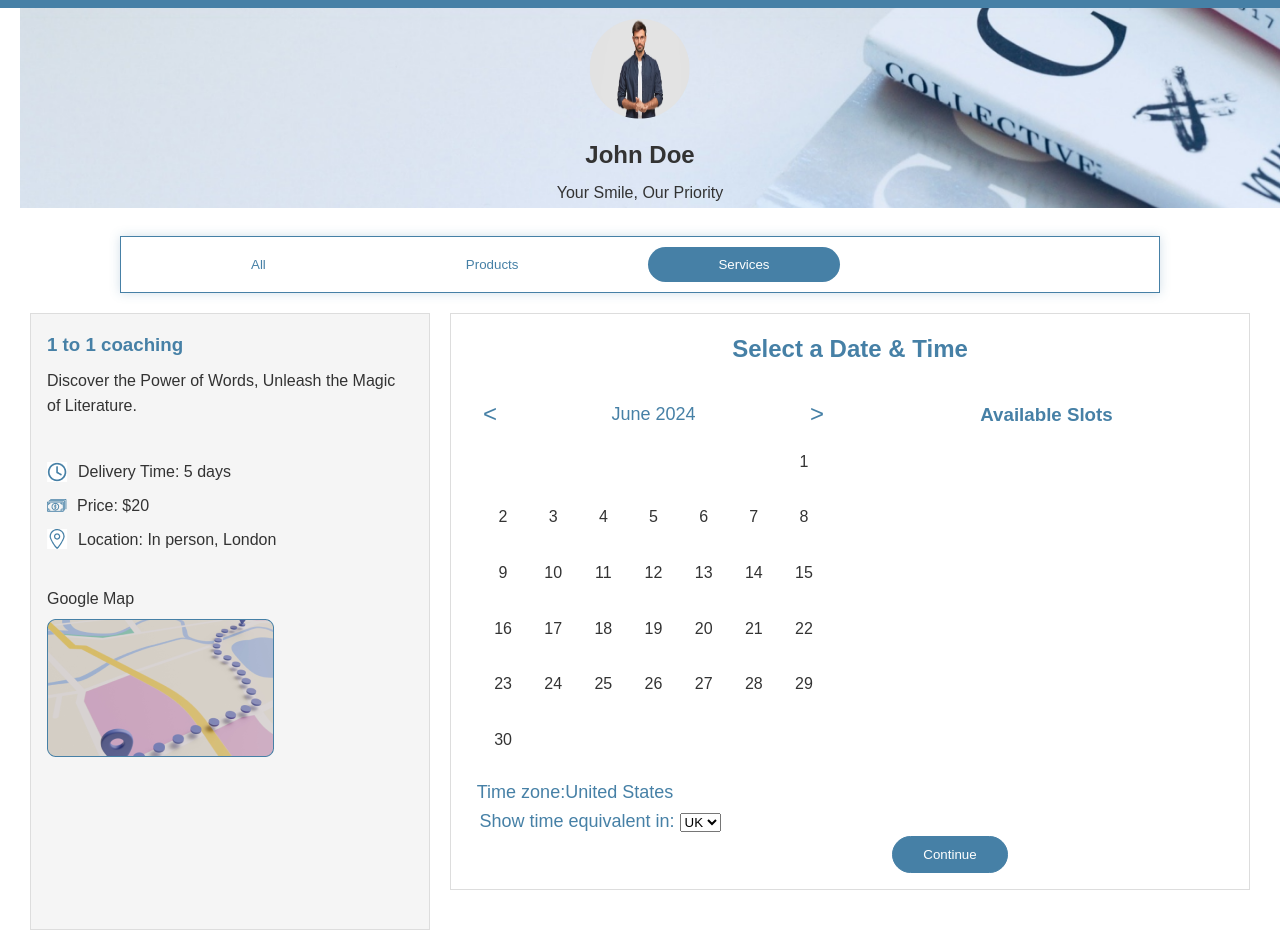
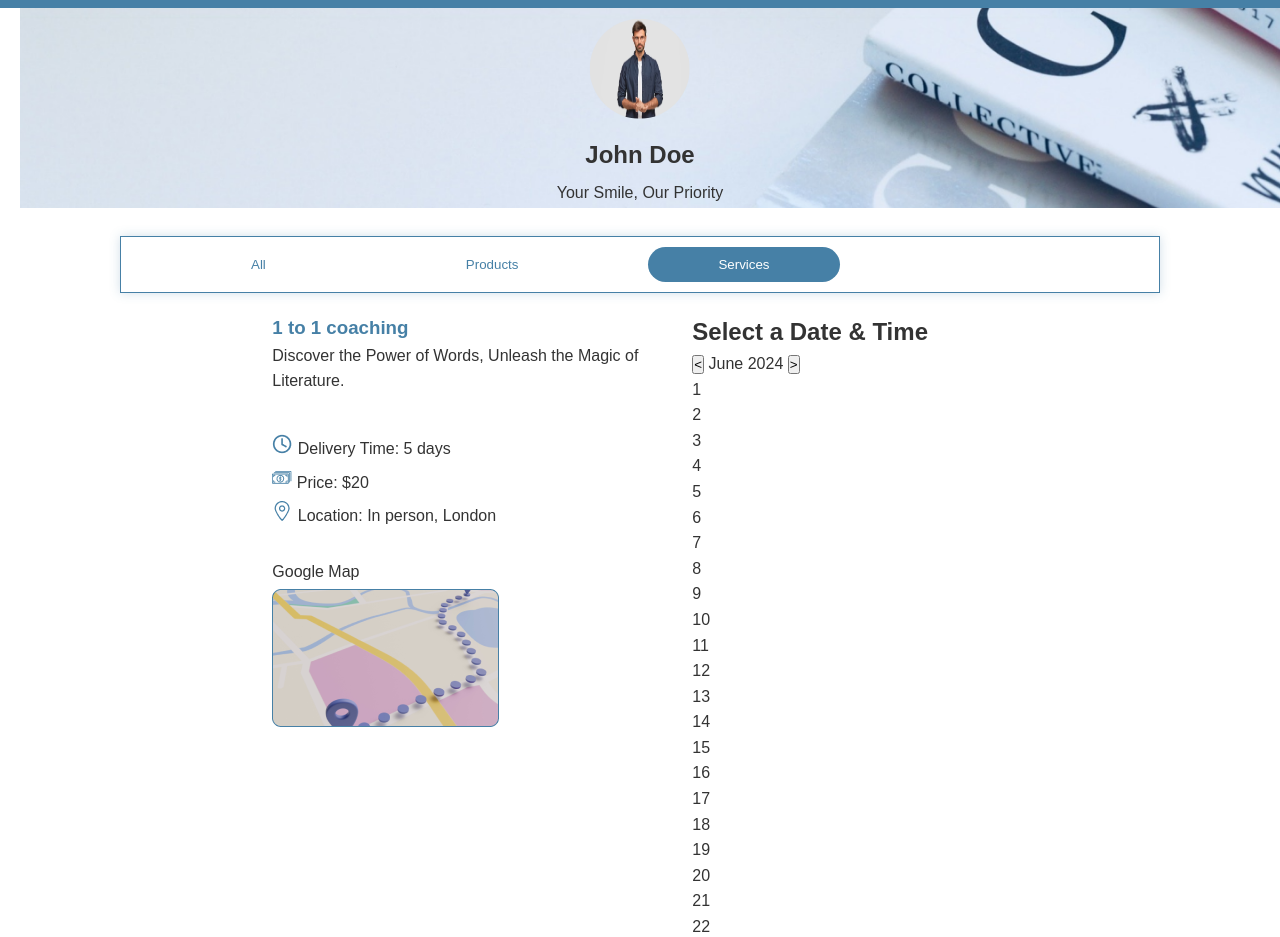
Before and after one commit to AbeerFatima123/Web-Project, a plain HTML site: page pages/order services(step2,3,4).html in a window 1280 px wide. Shown: the part 72-1009 px from the top of the page. Drawn offline with Linux system fonts and the light colour scheme.

Commit message:
Update order services(step2,3,4).html

```diff
--- a/pages/order services(step2,3,4).html
+++ b/pages/order services(step2,3,4).html
@@ -6,162 +6,7 @@
     <meta name="viewport" content="width=device-width, initial-scale=1.0">
     <title>order services </title>
     <link rel="stylesheet" href="../styles/order services(step2,3,4).css">
-  <style>
 
-.booking-section {
-    text-align: center;
-    width: 80%;
-    max-width: 800px;
-    margin-bottom: 40px;
-
-}
-
-.booking-section h2 {
-    font-size: 24px;
-    color: #4680A6;
-    margin-bottom: 20px;
-}
-
-.date-time-picker {
-    display: flex;
-    justify-content: space-between;
-    gap: 20px;
-}
-
-.calendar {
-    flex: 1;
-}
-
-.calendar-header {
-    display: flex;
-    justify-content: space-between;
-    align-items: center;
-    margin-bottom: 10px;
-}
-
-.calendar-header button {
-    background-color: transparent;
-    border: none;
-    font-size: 24px;
-    cursor: pointer;
-    color: #4680A6;
-}
-
-.month-year {
-    font-size: 18px;
-    color: #4680A6;
-}
-
-.calendar-grid {
-    display: grid;
-    grid-template-columns: repeat(7, 1fr);
-    gap: 10px;
-}
-
-.date {
-    padding: 10px;
-    text-align: center;
-    cursor: pointer;
-}
-
-.date.selected {
-    background-color: #4680A6;
-    color: white;
-    border-radius: 50%;
-}
-
-.time-slots {
-    flex: 1;
-}
-
-.time-slots h3 {
-    margin-bottom: 10px;
-}
-
-.time-slots-list {
-    list-style: none;
-    padding-left: 0;
-}
-
-.time-slots-list li {
-    margin-bottom: 10px;
-}
-
-.time-slots-list input {
-    margin-right: 10px;
-}
-
-.product-container {
-    display: flex;
-    flex-wrap: nowrap;
-    width: 100%; /* Set a width for responsive behavior */
-  }
-
-  .product-details,
-  .booking-section {
-    flex: 1;
-    padding: 1rem;
-    border: 1px solid #ddd; /* Add a border for separation */
-  }
-
-  /* Styles for product details */
-  .product-details {
-    background-color: #f5f5f5; /* Light background for details */
-  }
-
-  .product-details h3 {
-    margin-bottom: 0.5rem; /* Add some margin for better hierarchy */
-
-  }
-
-  .product-details ul {
-    list-style: none; /* Remove default bullet points */
-    padding: 0;
-    margin: 0;
-  }
-
-  .product-details li {
-    margin-bottom: 0.5rem;
-    display: flex;
-    align-items: center; /* Align icons and text vertically */
-  }
-
-  .product-details li img {
-    margin-right: 10px; /* Add some spacing between icon and text */
-  }
-
-  /* Styles for booking section */
-  .booking-section {
-    background-color: #fff; /* White background for booking area */
-  }
-
-  .booking-section h2 {
-    margin-bottom: 1rem;
-  }
-
-  .date-time-picker {
-    display: flex; /* Arrange calendar and time slots side-by-side */
-  }
-
-  .calendar,
-  .time-slots {
-    flex: 1; /* Make calendar and time slots equal width */
-    padding: 1rem;
-  }
-  .content1{
-    margin-right: 550px;
-    font-weight: 400;
-    font-size: large;
- color: #4680A6;
-  }
-  .content{
-    margin-right: 500px;
-    font-weight: 400;
-    font-size: large;
-    color: #4680A6;
-  }
-
-  </style>
 </head>
 
 <body>
@@ -169,6 +14,8 @@
         <div class="logo">
             <img src="../assets/business boss1.png" alt="Logo">
         </div>
+        <input type="checkbox" id="menu-toggle"> <!-- Hidden checkbox for toggling the nav -->
+        <label for="menu-toggle" class="menu-button">&#9776;</label> <!-- Menu button for toggling the nav -->
         <nav>
             <ul>
                 <li><button class="nav-button">Orders</button></li> <!-- Navigation button for Orders -->
```
